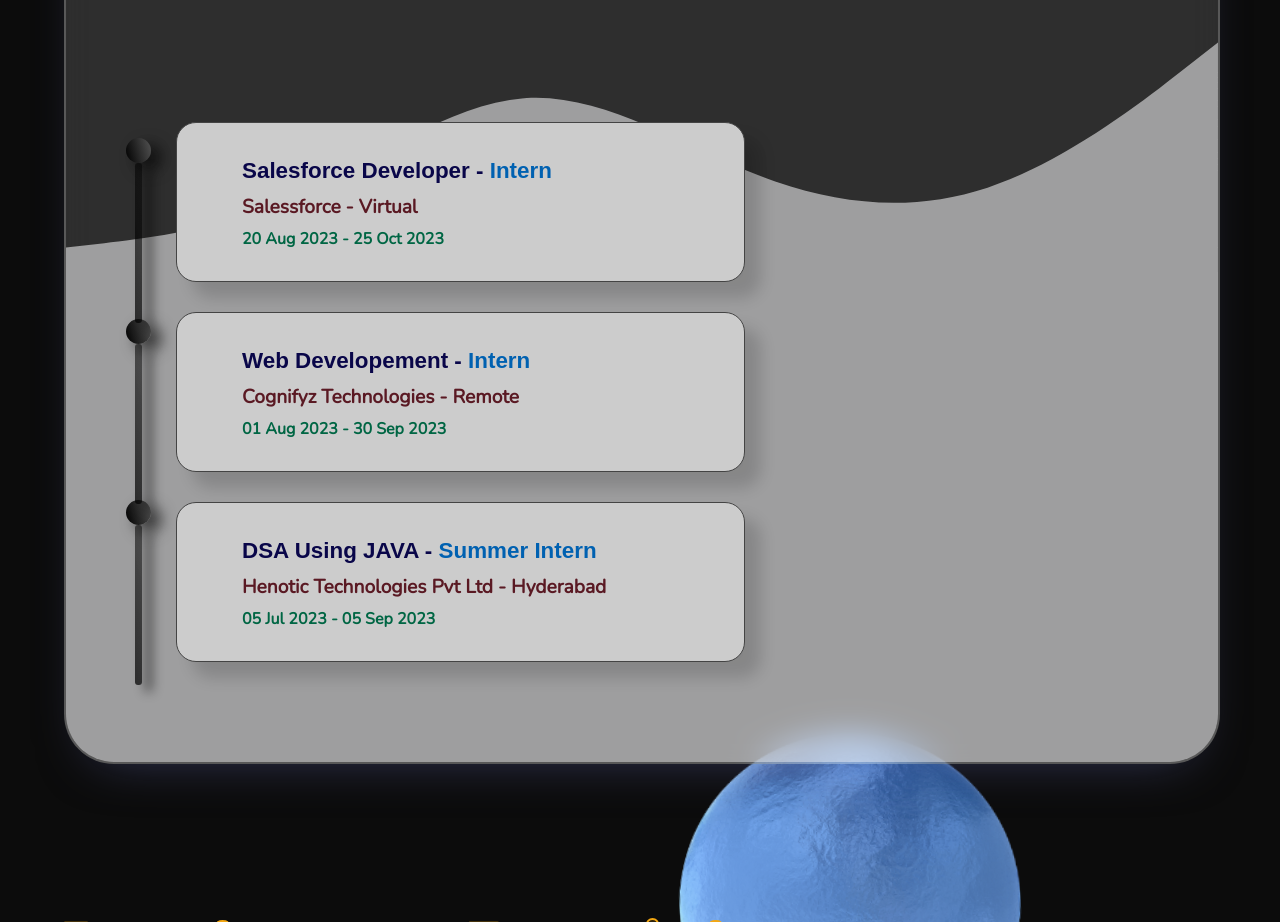
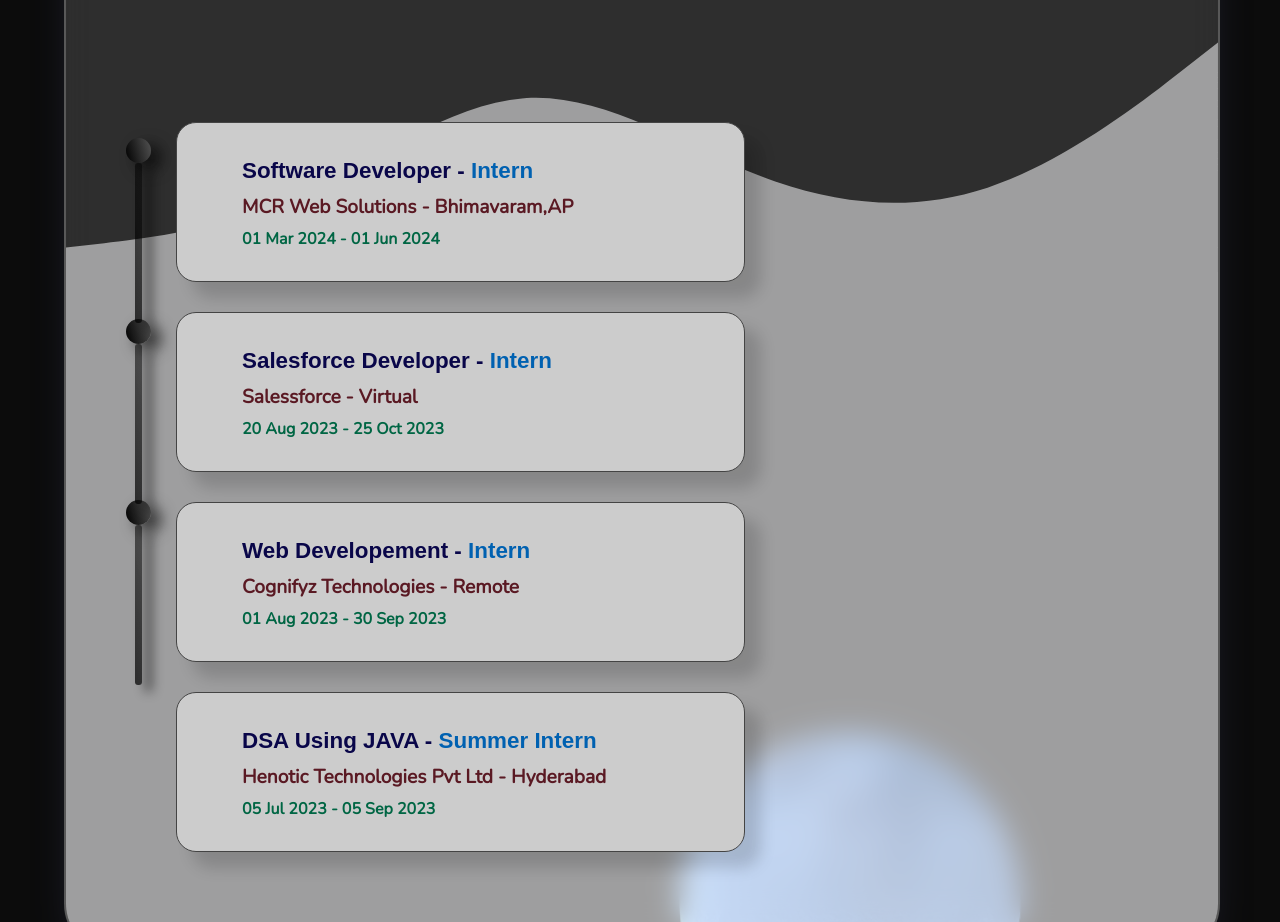
Before and after one commit to someswar735/someswar.portfolio, a plain HTML site: page index.html in a window 1280 px wide. Shown: the part 4647-5569 px from the top of the page. Drawn offline with nearby package versions, Linux system fonts and the light colour scheme; a web font is replaced by a local one.

Commit message:
Update index.html

```diff
--- a/index.html
+++ b/index.html
@@ -385,6 +385,11 @@
 				                <div class="line"></div> -->
                             </div>
                             <div class="cards">
+			    <div class="card" data-aos="fade-right" data-aos-delay="100">
+                                    <h3 class="degree">Software Developer - <span class="specialization">Intern</span> </h3>
+                                    <p class="college">MCR Web Solutions - Bhimavaram,AP</p>
+                                    <p class="year">01 Mar 2024 - 01 Jun 2024</p>
+                                </div>
                             <div class="card" data-aos="fade-right" data-aos-delay="100">
                                     <h3 class="degree">Salesforce Developer - <span class="specialization">Intern</span> </h3>
                                     <p class="college">Salessforce - Virtual</p>
```
